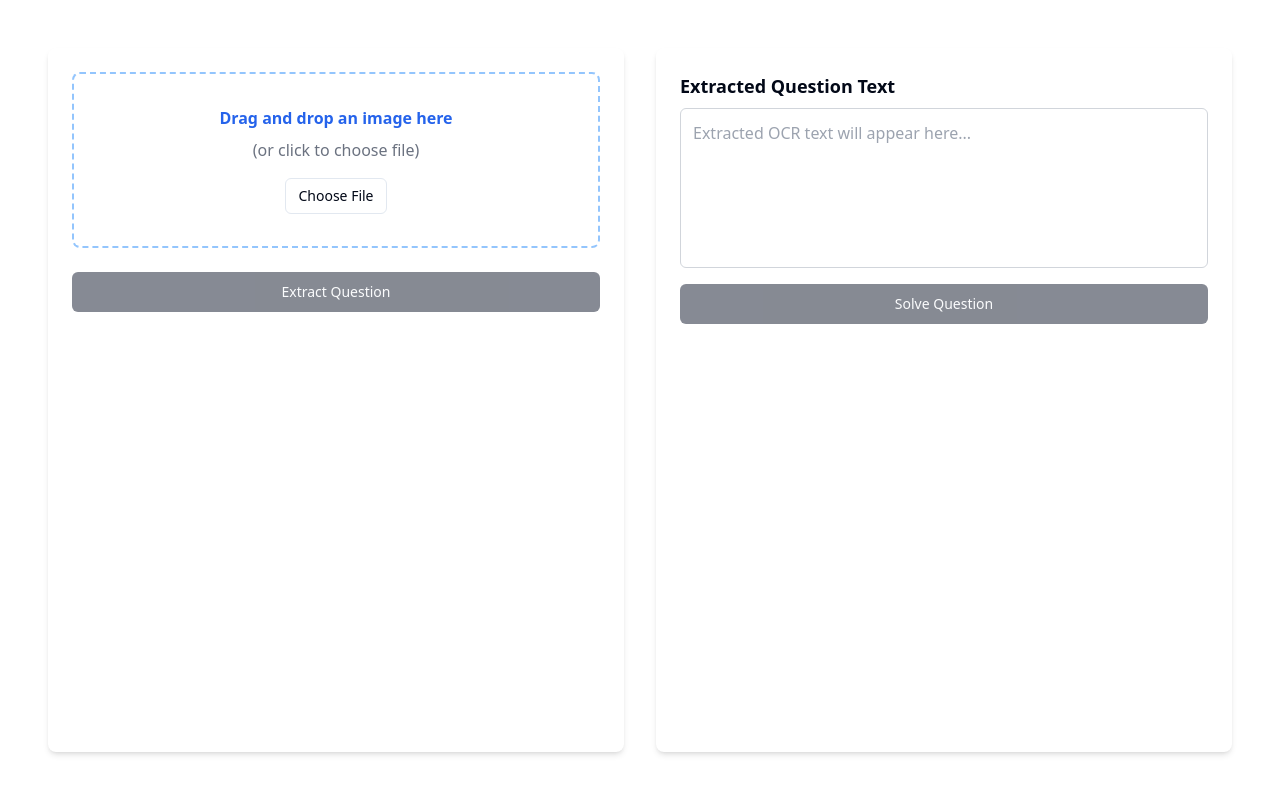
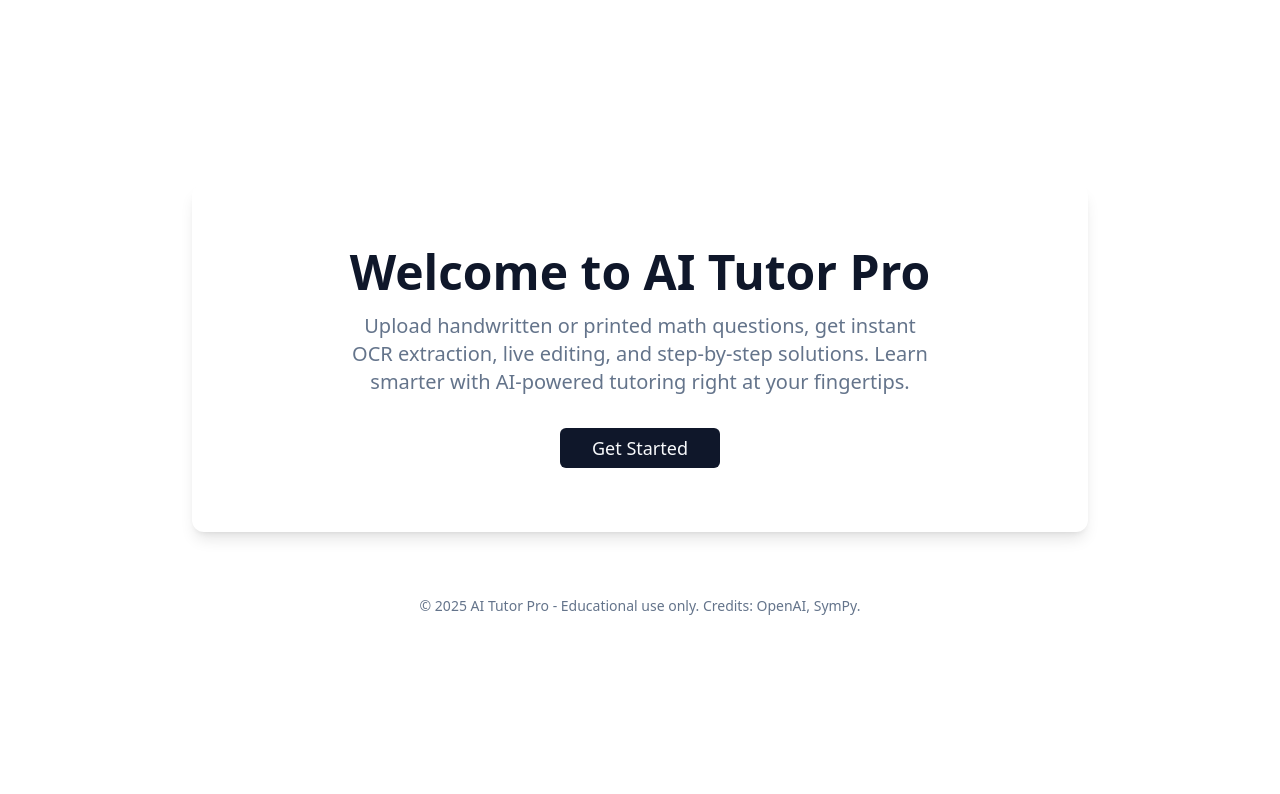
Before and after one commit to sonaaal/AI-TUTOR-PRO, a React (Vite) app: page / in a window 1280 px wide. Shown: the top 794 px of the page. Built offline with nearby package versions, Linux system fonts and the light colour scheme.

Commit message:
feat: Implement landing page
This commit introduces a new landing page for the application.

```diff
--- a/src/App.tsx
+++ b/src/App.tsx
@@ -4,6 +4,7 @@ import { TooltipProvider } from "@/components/ui/tooltip";
 import { QueryClient, QueryClientProvider } from "@tanstack/react-query";
 import { BrowserRouter, Routes, Route } from "react-router-dom";
 import Index from "./pages/Index";
+import Home from "./pages/Home";
 import NotFound from "./pages/NotFound";
 
 const queryClient = new QueryClient();
@@ -15,7 +16,8 @@ const App = () => (
       <Sonner />
       <BrowserRouter>
         <Routes>
-          <Route path="/" element={<Index />} />
+          <Route path="/" element={<Home />} />
+          <Route path="/ocr" element={<Index />} />
           {/* ADD ALL CUSTOM ROUTES ABOVE THE CATCH-ALL "*" ROUTE */}
           <Route path="*" element={<NotFound />} />
         </Routes>
--- /dev/null
+++ b/src/pages/Home.tsx
@@ -0,0 +1,34 @@
+
+import React from "react";
+import { Button } from "@/components/ui/button";
+import { useNavigate } from "react-router-dom";
+
+const Home = () => {
+  const navigate = useNavigate();
+
+  return (
+    <div className="min-h-screen bg-soft-blue-50 flex flex-col justify-center items-center px-6 py-24 md:py-32">
+      <div className="max-w-4xl w-full bg-white rounded-xl shadow-lg px-8 py-16 text-center">
+        <h1 className="text-4xl md:text-5xl font-bold text-primary mb-4">
+          Welcome to AI Tutor Pro
+        </h1>
+        <p className="text-lg md:text-xl text-muted-foreground mb-8 max-w-xl mx-auto">
+          Upload handwritten or printed math questions, get instant OCR extraction, live editing, and step-by-step solutions.
+          Learn smarter with AI-powered tutoring right at your fingertips.
+        </p>
+        <Button
+          className="px-8 py-3 text-lg"
+          onClick={() => navigate("/")}
+          variant="default"
+        >
+          Get Started
+        </Button>
+      </div>
+      <footer className="mt-16 text-muted-foreground text-sm">
+        © {new Date().getFullYear()} AI Tutor Pro - Educational use only. Credits: OpenAI, SymPy.
+      </footer>
+    </div>
+  );
+};
+
+export default Home;
```
